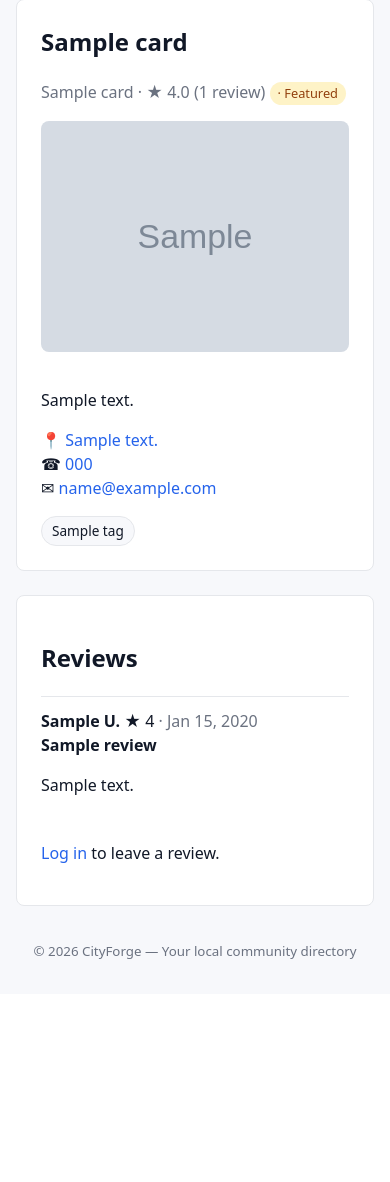
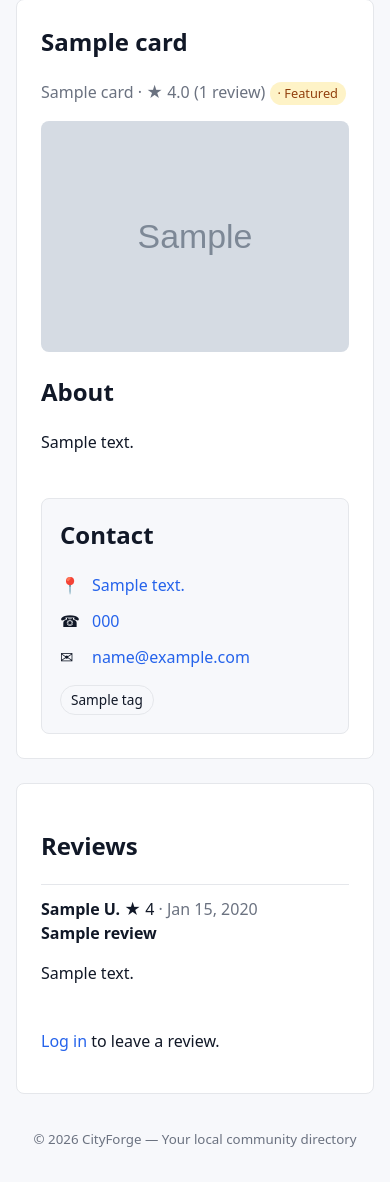
Before and after one commit to SmolTech/CityForge, a Django app: a page that uses templates/directory/card_detail.html in a window 390 px wide. Shown: the part 114-1296 px from the top of the page. Before the commit the page ends 1073 px from the top, so only its background shows below. Run offline with Django 5.2, Linux system fonts and the light colour scheme; tables that the repository leaves empty hold one stand-in row (values such as "Sample post"); grey boxes marked "Sample" are stand-in pictures.

Commit message:
Use two-column business detail layout
Move the business description and image into a primary left column and
place address, phone, email, website, and tags in a contact sidebar.
The layout collapses to one column on small screens.

Co-authored-by: Copilot <223556219+Copilot@users.noreply.github.com>

```diff
--- a/static/css/site.css
+++ b/static/css/site.css
@@ -165,6 +165,20 @@ a:hover { text-decoration: underline; }
 .card-detail h1 { margin-top: 0; }
 .detail-meta { color: var(--muted); margin-bottom: 16px; }
 .detail-meta span + span::before { content: " · "; }
+.business-detail-grid { display: grid; grid-template-columns: minmax(0, 1fr) 320px; gap: 28px; align-items: start; }
+.business-description h2,
+.business-contact-card h2 { margin-top: 0; }
+.business-image { max-width: 100%; border-radius: var(--radius); margin-bottom: 16px; }
+.business-contact-card {
+  background: var(--bg); border: 1px solid var(--border);
+  border-radius: var(--radius); padding: 18px;
+}
+.contact-list { list-style: none; padding: 0; margin: 0 0 16px; display: grid; gap: 12px; }
+.contact-list li { display: grid; grid-template-columns: 24px 1fr; gap: 8px; }
+.contact-list a { overflow-wrap: anywhere; }
+@media (max-width: 800px) {
+  .business-detail-grid { grid-template-columns: 1fr; }
+}
 .star-rating { display: flex; flex-wrap: wrap; gap: 8px; }
 .star-rating label {
   display: inline-flex; align-items: center; gap: 4px;
--- a/templates/directory/card_detail.html
+++ b/templates/directory/card_detail.html
@@ -10,22 +10,32 @@
     {% if card.featured %}<span class="badge badge-pending">Featured</span>{% endif %}
   </div>
 
-  {% if card.image_url %}<img src="{{ card.image_url }}" alt="" style="max-width:100%;border-radius:8px;margin-bottom:14px">{% endif %}
+  <div class="business-detail-grid">
+    <div class="business-description">
+      {% if card.image_url %}<img src="{{ card.image_url }}" alt="" class="business-image">{% endif %}
+      {% if card.description %}
+        <h2>About</h2>
+        <p>{{ card.description|linebreaksbr }}</p>
+      {% else %}
+        <p class="muted">No description has been added yet.</p>
+      {% endif %}
+    </div>
 
-  {% if card.description %}<p>{{ card.description|linebreaksbr }}</p>{% endif %}
-
-  <ul style="list-style:none;padding:0">
-    {% if card.address %}{% with address_url=card.address|business_address_url:card.address_override_url %}<li>📍 {% if address_url %}{# nosemgrep: generic.html-templates.security.var-in-href.var-in-href #}<a href="{{ address_url }}" rel="noopener">{{ card.address }}</a>{% else %}{{ card.address }}{% endif %}</li>{% endwith %}{% endif %}
-    {% if card.phone_number %}{% with tel_url=card.phone_number|phone_href %}<li>☎ {% if tel_url %}{# nosemgrep: generic.html-templates.security.var-in-href.var-in-href #}<a href="{{ tel_url }}">{{ card.phone_number }}</a>{% else %}{{ card.phone_number }}{% endif %}</li>{% endwith %}{% endif %}
-    {% if card.email %}<li>✉ <a href="mailto:{{ card.email }}">{{ card.email }}</a></li>{% endif %}
-    {% if card.website_url %}{% with safe_url=card.website_url|safe_external_url %}{% if safe_url %}{# nosemgrep: generic.html-templates.security.var-in-href.var-in-href #}<li>🌐 <a href="{{ safe_url }}" rel="noopener">{{ card.website_url }}</a></li>{% endif %}{% endwith %}{% endif %}
-  </ul>
-
-  {% if card.tags.all %}
-    <div class="tags" style="margin-top:12px">
-      {% for tag in card.tags.all %}<a class="tag-chip" href="{% url 'directory:home' %}?tag={{ tag.name|urlencode }}">{{ tag.name }}</a>{% endfor %}
-    </div>
-  {% endif %}
+    <aside class="business-contact-card">
+      <h2>Contact</h2>
+      <ul class="contact-list">
+        {% if card.address %}{% with address_url=card.address|business_address_url:card.address_override_url %}<li><span>📍</span><div>{% if address_url %}{# nosemgrep: generic.html-templates.security.var-in-href.var-in-href #}<a href="{{ address_url }}" rel="noopener">{{ card.address }}</a>{% else %}{{ card.address }}{% endif %}</div></li>{% endwith %}{% endif %}
+        {% if card.phone_number %}{% with tel_url=card.phone_number|phone_href %}<li><span>☎</span><div>{% if tel_url %}{# nosemgrep: generic.html-templates.security.var-in-href.var-in-href #}<a href="{{ tel_url }}">{{ card.phone_number }}</a>{% else %}{{ card.phone_number }}{% endif %}</div></li>{% endwith %}{% endif %}
+        {% if card.email %}<li><span>✉</span><div><a href="mailto:{{ card.email }}">{{ card.email }}</a></div></li>{% endif %}
+        {% if card.website_url %}{% with safe_url=card.website_url|safe_external_url %}{% if safe_url %}{# nosemgrep: generic.html-templates.security.var-in-href.var-in-href #}<li><span>🌐</span><div><a href="{{ safe_url }}" rel="noopener">{{ card.website_url }}</a></div></li>{% endif %}{% endwith %}{% endif %}
+      </ul>
+      {% if card.tags.all %}
+        <div class="tags">
+          {% for tag in card.tags.all %}<a class="tag-chip" href="{% url 'directory:home' %}?tag={{ tag.name|urlencode }}">{{ tag.name }}</a>{% endfor %}
+        </div>
+      {% endif %}
+    </aside>
+  </div>
 </article>
 
 <section class="card-detail">
```
